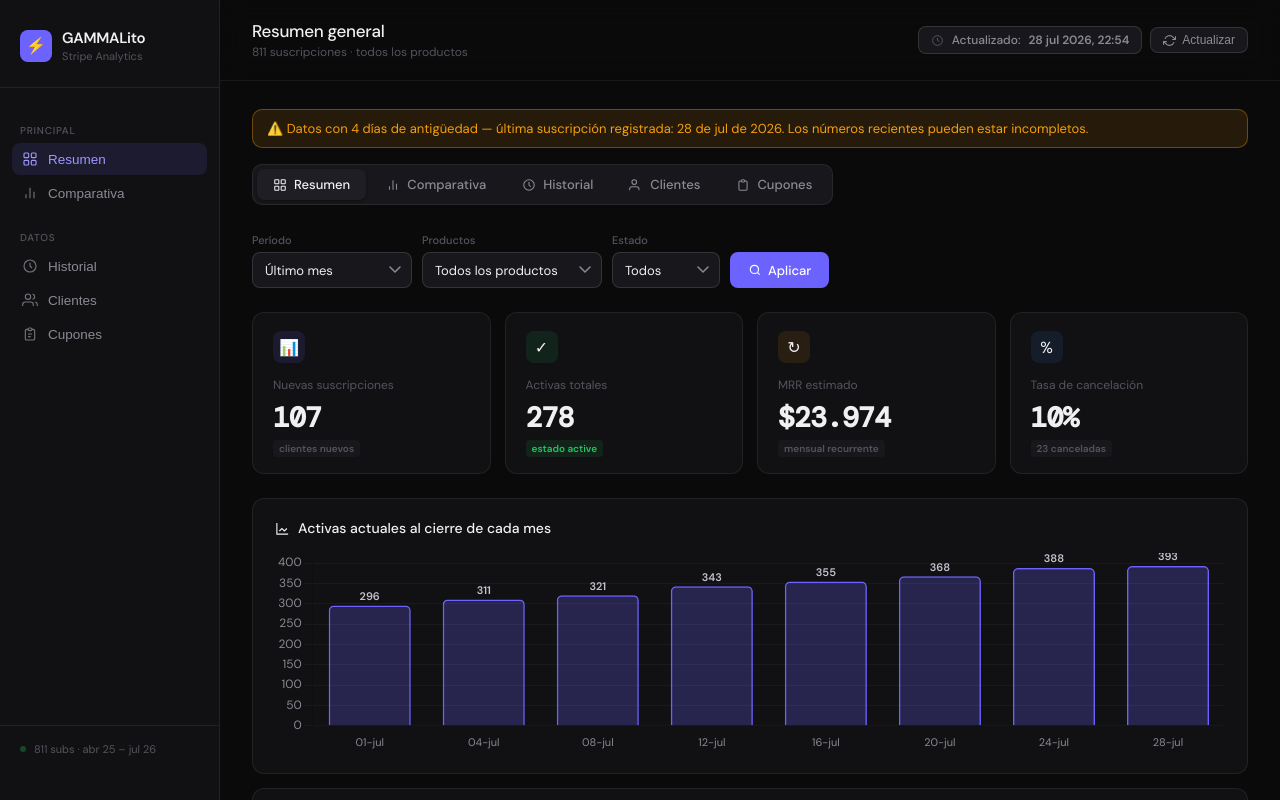
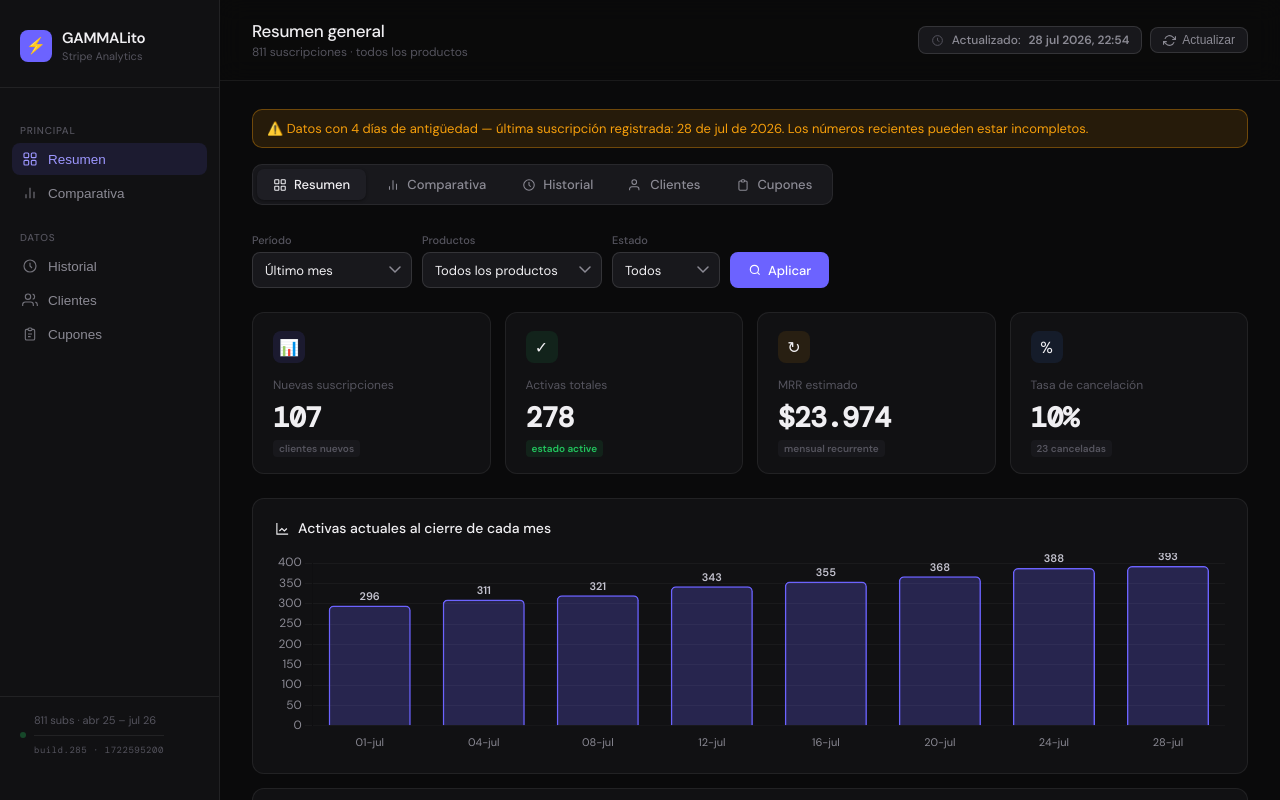
Before and after one commit to contrerasleandro-code/gammalito-dash, a website: page index.html in a window 1280 px wide. Shown: the top 800 px of the page. Drawn offline with nearby package versions, Linux system fonts and the light colour scheme.

Commit message:
Add files via upload

```diff
--- a/index.html
+++ b/index.html
@@ -183,7 +183,7 @@ select:focus,input[type=date]:focus{outline:none;border-color:rgba(108,99,255,.5
       Cupones
     </button>
   </div>
-  <div class="sidebar-footer"><div class="pulse-dot"></div>721 subs · abr 2025 – may 2026</div>
+  <div class="sidebar-footer"><div class="pulse-dot"></div><div><div>721 subs · abr 2025 – may 2026</div><div style="font-size:9px;color:var(--text3);margin-top:8px;padding-top:8px;border-top:1px solid var(--border);letter-spacing:.5px;font-family:'DM Mono',monospace">build.285 · 1722595200</div></div></div>
 </aside>
 
 <main class="main">
@@ -489,7 +489,7 @@ function updateHeaderMeta(){
   const tb=document.getElementById('topbar-sub');
   if(tb)tb.textContent=SUBS.length+' suscripciones · todos los productos';
   const sf=document.querySelector('.sidebar-footer');
-  if(sf)sf.innerHTML='<div class="pulse-dot"></div>'+SUBS.length+' subs · '+fmtMY(minC)+' – '+fmtMY(maxC);
+  if(sf)sf.innerHTML='<div class="pulse-dot"></div><div><div>'+SUBS.length+' subs · '+fmtMY(minC)+' – '+fmtMY(maxC)+'</div><div style="font-size:9px;color:var(--text3);margin-top:8px;padding-top:8px;border-top:1px solid var(--border);letter-spacing:.5px;font-family:\'DM Mono\',monospace">build.285 · 1722595200</div></div></div>';
   // Staleness banner: warn when the newest record is older than 3 days, since
   // stale embedded data has repeatedly been mistaken for calculation bugs.
   const banner=document.getElementById('stale-banner');
```
